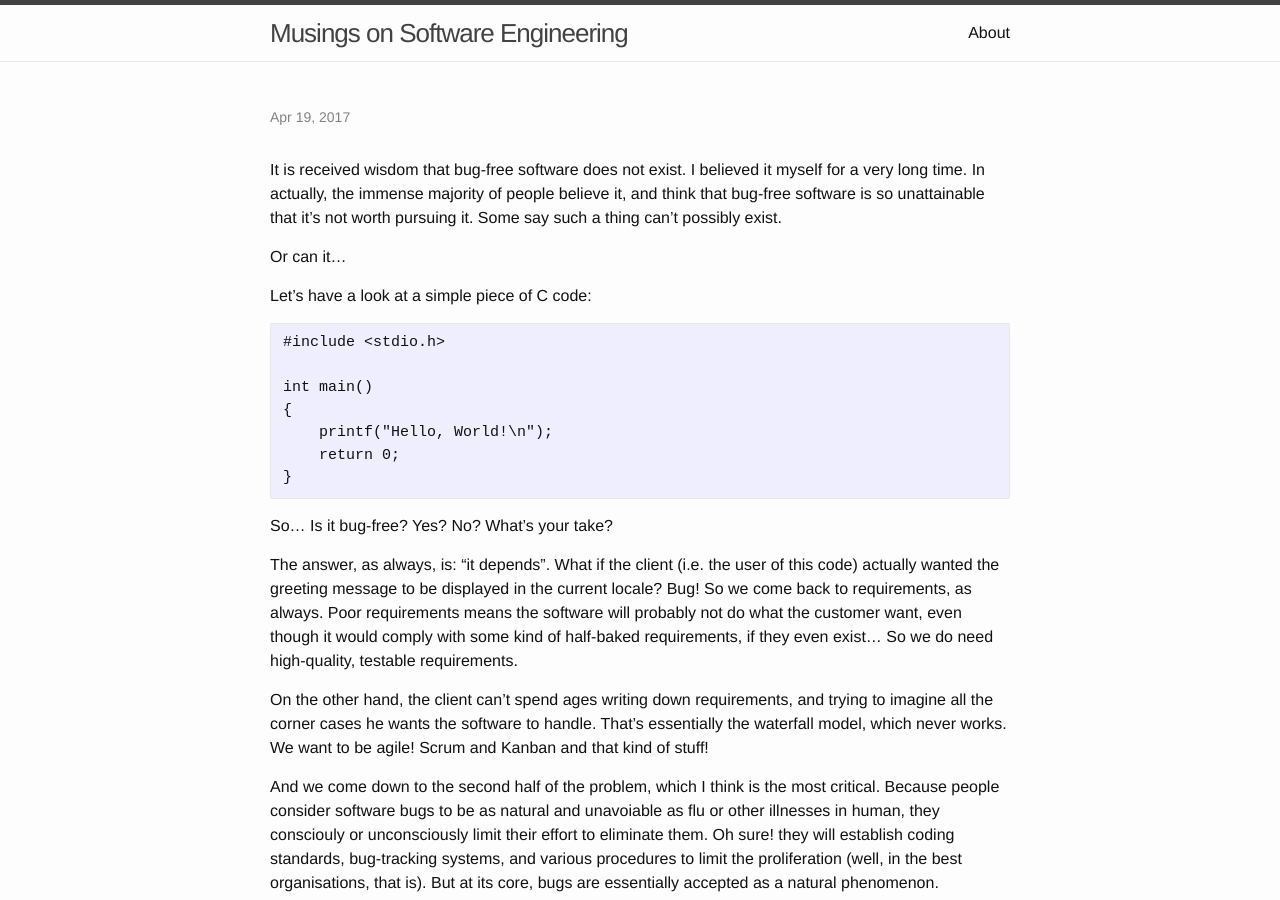
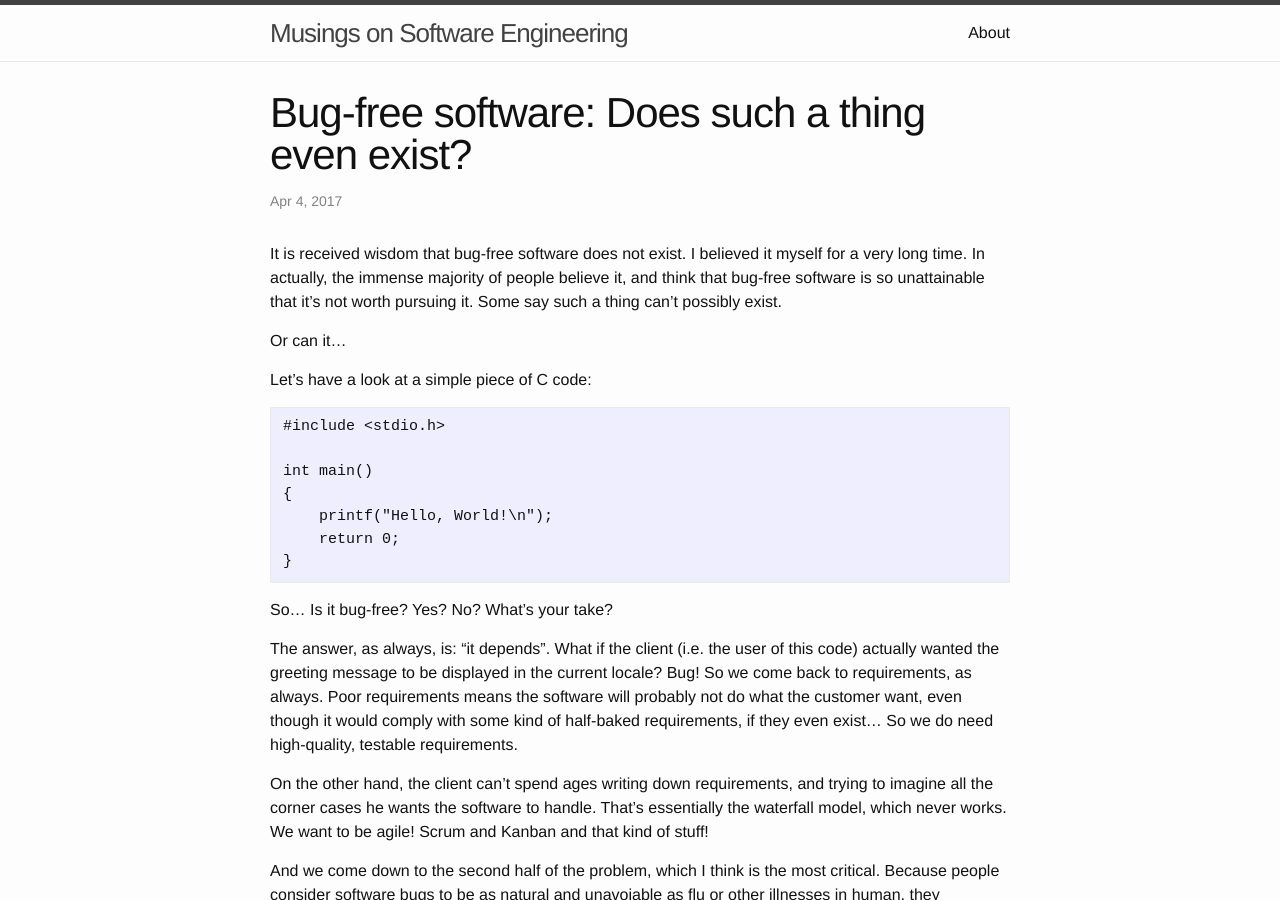
Before and after one commit to fabricetriboix/fabricetriboix.github.io, a Jekyll site: the page built from _posts/2017-04-04-bug-free-software.md, in a window 1280 px wide and 900 px high. Built offline with Jekyll 4.4.1, drawn with Linux system fonts in a browser that asks for light colours; our own code applies the rules of GitHub Pages for plain Markdown files.

Commit message:
Fix a typo in post: bug free software

```diff
--- a/_posts/2017-04-04-bug-free-software.md
+++ b/_posts/2017-04-04-bug-free-software.md
@@ -1,6 +1,6 @@
 ---
 layout: post
-title:  "Bug-free software: Does such a thing even exist?
+title:  "Bug-free software: Does such a thing even exist?"
 date:   2017-04-04 20:55:00 +0100
 categories: software-engineering
 ---
```
